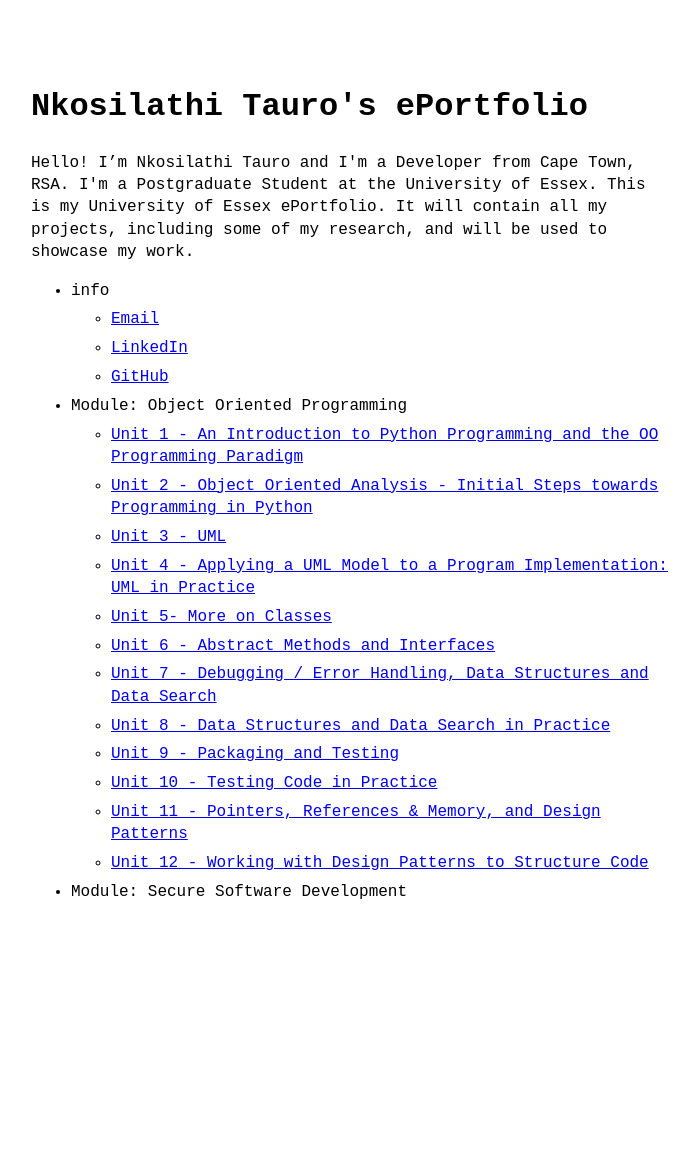
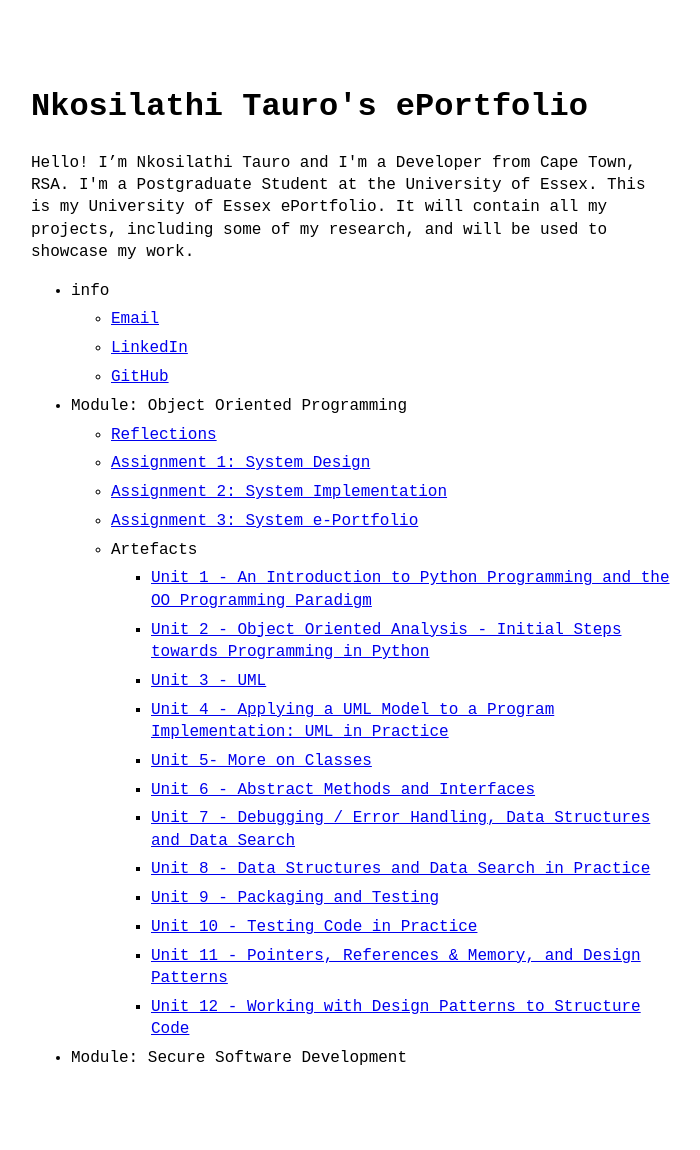
Before and after one commit to nkosi-tauro/essex-eportfolio-old, a Jekyll site: the page built from index.markdown, in a window 1280 px wide. Shown: the whole page, without its empty margins (289-989 px from the left). Built offline with Jekyll 4.4.1, drawn with Linux system fonts in a browser that asks for light colours; before the commit the page ends 983 px from its top, so only the background shows below that.

Commit message:
update menu structure

```diff
--- a/_data/menu.yml
+++ b/_data/menu.yml
@@ -10,28 +10,38 @@ entries:
 
   - title: "Module: Object Oriented Programming"
     entries:
-      - title: Unit 1 - An Introduction to Python Programming and the OO Programming Paradigm
-        url: unit1
-      - title: Unit 2 - Object Oriented Analysis - Initial Steps towards Programming in Python
-        url: unit2
-      - title: Unit 3 - UML
-        url: unit3
-      - title: "Unit 4 - Applying a UML Model to a Program Implementation: UML in Practice"
-        url: unit4
-      - title: Unit 5- More on Classes
-        url: unit5
-      - title: Unit 6 - Abstract Methods and Interfaces
+      - title: Reflections
         url: comingsoon
-      - title: Unit 7 - Debugging / Error Handling, Data Structures and Data Search
+      - title: "Assignment 1: System Design"
         url: comingsoon
-      - title: Unit 8 - Data Structures and Data Search in Practice
+      - title: "Assignment 2: System Implementation"
         url: comingsoon
-      - title: Unit 9 - Packaging and Testing
+      - title: "Assignment 3: System e-Portfolio"
         url: comingsoon
-      - title: Unit 10 - Testing Code in Practice
-        url: comingsoon
-      - title: Unit 11 - Pointers, References & Memory, and Design Patterns
-        url: comingsoon
-      - title: Unit 12 - Working with Design Patterns to Structure Code
-        url: comingsoon
+      - title: Artefacts
+        entries:
+          - title: Unit 1 - An Introduction to Python Programming and the OO Programming Paradigm
+            url: unit1
+          - title: Unit 2 - Object Oriented Analysis - Initial Steps towards Programming in Python
+            url: unit2
+          - title: Unit 3 - UML
+            url: unit3
+          - title: "Unit 4 - Applying a UML Model to a Program Implementation: UML in Practice"
+            url: unit4
+          - title: Unit 5- More on Classes
+            url: unit5
+          - title: Unit 6 - Abstract Methods and Interfaces
+            url: comingsoon
+          - title: Unit 7 - Debugging / Error Handling, Data Structures and Data Search
+            url: comingsoon
+          - title: Unit 8 - Data Structures and Data Search in Practice
+            url: comingsoon
+          - title: Unit 9 - Packaging and Testing
+            url: comingsoon
+          - title: Unit 10 - Testing Code in Practice
+            url: comingsoon
+          - title: Unit 11 - Pointers, References & Memory, and Design Patterns
+            url: comingsoon
+          - title: Unit 12 - Working with Design Patterns to Structure Code
+            url: comingsoon
   - title: "Module: Secure Software Development"
```
